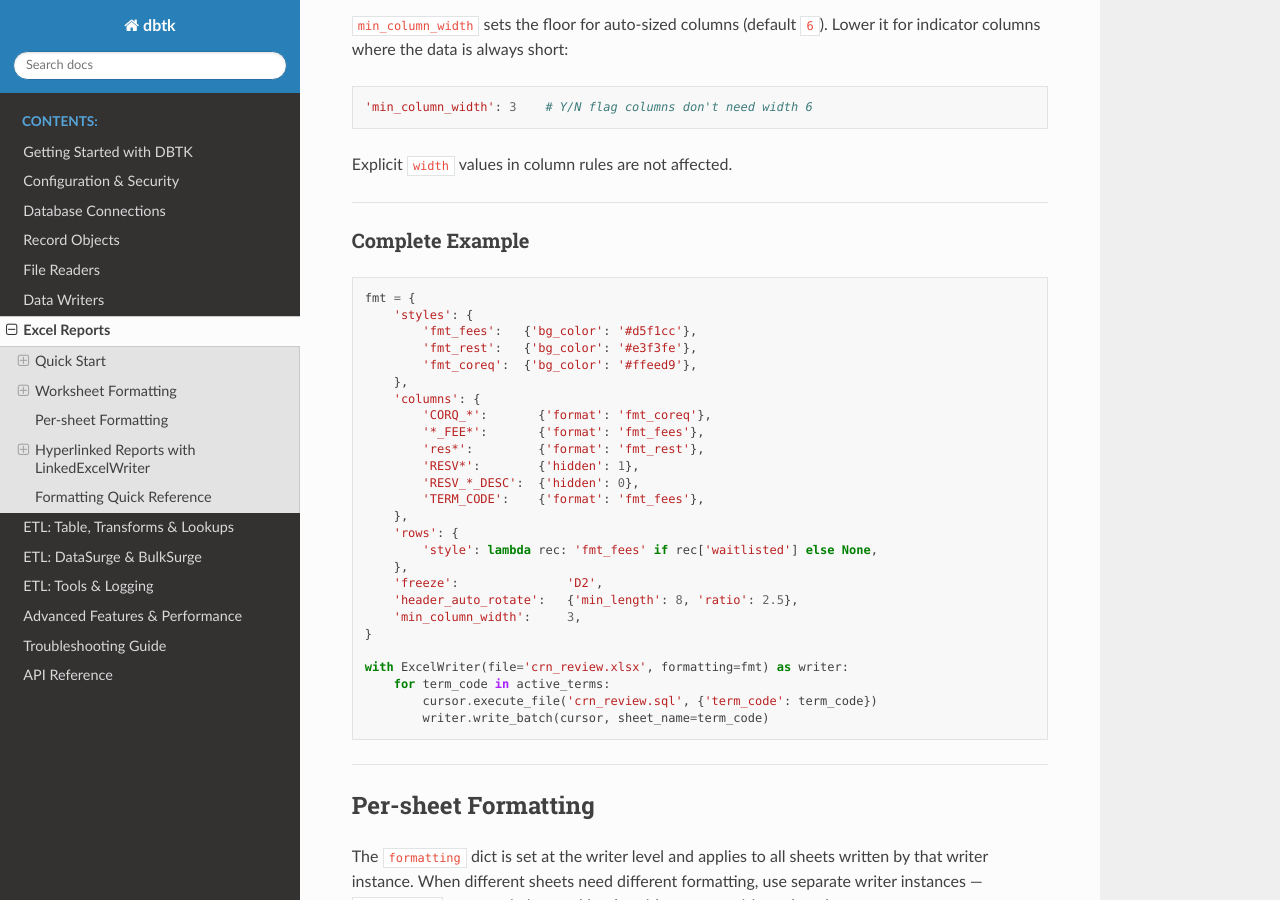
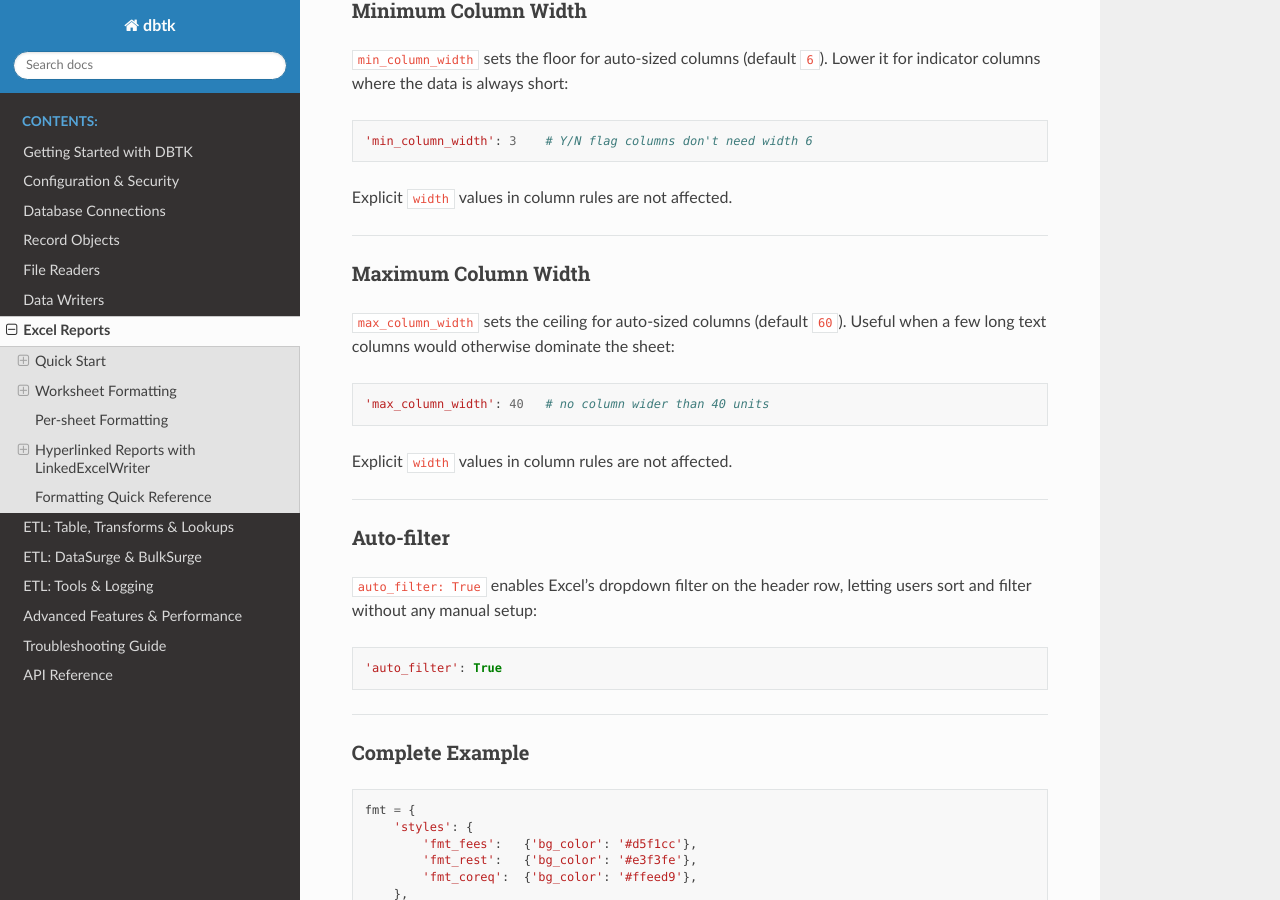
Before and after one commit to scottrbailey/dbtk, a Sphinx documentation site: the page built from docs/06b-excel.md, in a window 1280 px wide and 900 px high, scrolled down 5460 px. Built offline with Sphinx 7.4.7 and the Read the Docs theme 3.1.0, drawn with Linux system fonts in a browser that asks for light colours; some of the changed text lies outside the part shown.

Commit message:
Add max_column_width and auto_filter formatting options to ExcelWriter
https://claude.ai/code/session_019D8X7HCm4ZHrvBEETb5xMm

````diff
--- a/docs/06b-excel.md
+++ b/docs/06b-excel.md
@@ -53,6 +53,8 @@ fmt = {
     'freeze':            'D2',    # freeze panes cell reference
     'header_auto_rotate': 1.5,   # auto-rotate long headers
     'min_column_width':  4,       # minimum auto-sized column width
+    'max_column_width':  40,      # maximum auto-sized column width
+    'auto_filter':       True,    # enable dropdown filter on header row
 }
 
 with ExcelWriter(file='report.xlsx', formatting=fmt) as writer:
@@ -241,6 +243,28 @@ Explicit `width` values in column rules are not affected.
 
 ---
 
+### Maximum Column Width
+
+`max_column_width` sets the ceiling for auto-sized columns (default `60`). Useful when a few long text columns would otherwise dominate the sheet:
+
+```python
+'max_column_width': 40   # no column wider than 40 units
+```
+
+Explicit `width` values in column rules are not affected.
+
+---
+
+### Auto-filter
+
+`auto_filter: True` enables Excel's dropdown filter on the header row, letting users sort and filter without any manual setup:
+
+```python
+'auto_filter': True
+```
+
+---
+
 ### Complete Example
 
 ```python
@@ -394,6 +418,8 @@ with LinkedExcelWriter(file='report.xlsx', formatting=fmt) as writer:
 | `freeze` | `str \| None` | `'A2'` | Freeze panes cell reference |
 | `header_auto_rotate` | `float \| dict` | off | Auto-rotate long headers; see [above](#auto-rotating-headers) |
 | `min_column_width` | `float` | `6` | Floor for auto-sized column widths |
+| `max_column_width` | `float` | `60` | Ceiling for auto-sized column widths |
+| `auto_filter` | `bool` | `False` | Enable dropdown filter on header row |
 
 **Column rule keys:**
 
````
Also changed, not shown: 1 other file.
